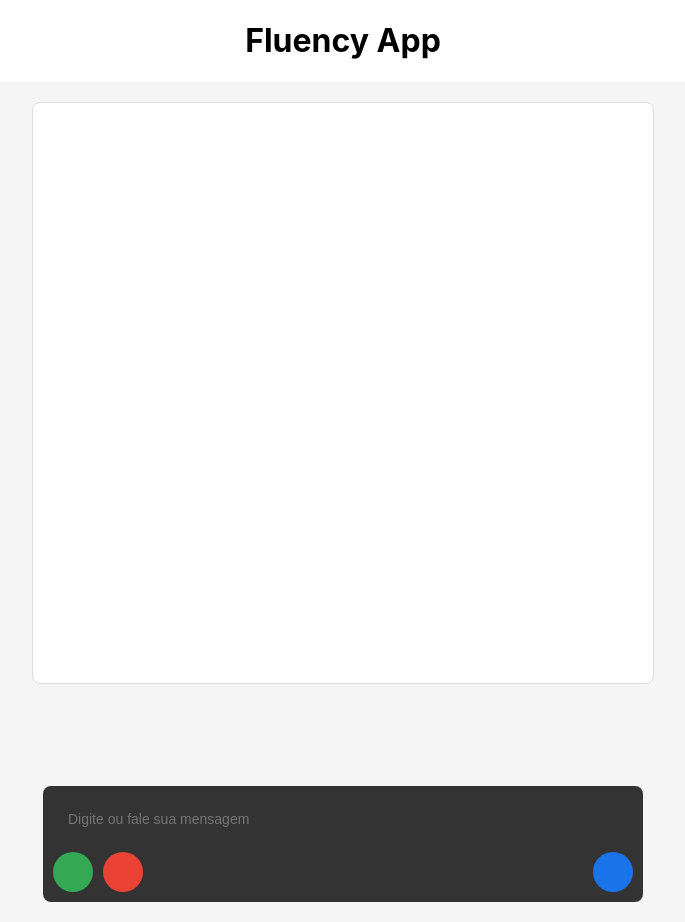
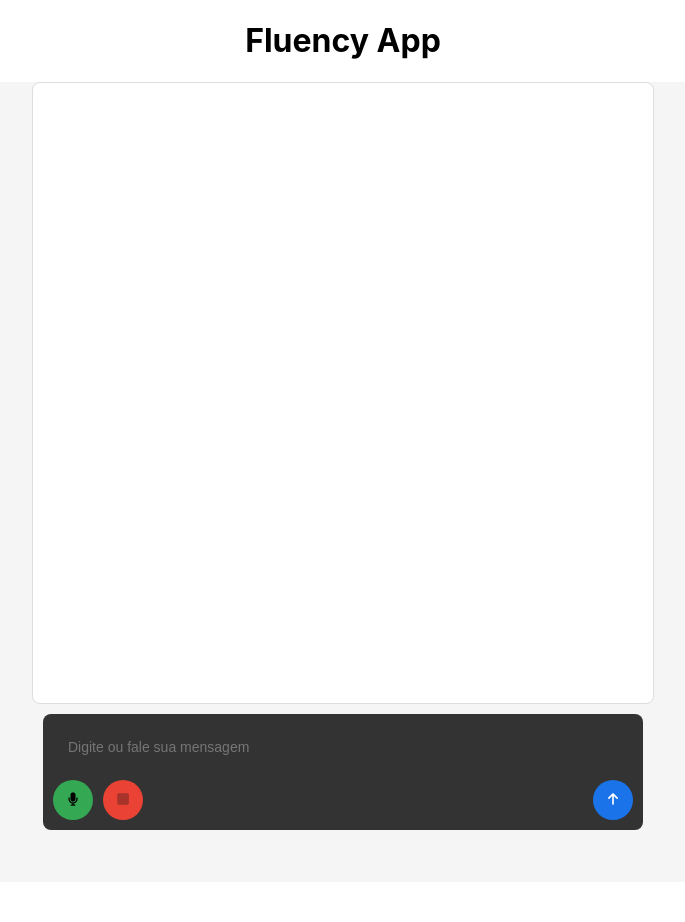
Before and after one commit to joshuadias06/my_fluency-front-end, a React (Create React App) app: page / in a window 1280 px wide. Shown: the whole page, without its empty margins (297-982 px from the left). After the commit the page ends 882 px from the top, so only its background shows below. Built offline with nearby package versions, Linux system fonts and the light colour scheme.

Commit message:
Adjustment Style Prompt

```diff
--- a/public/index.html
+++ b/public/index.html
@@ -3,6 +3,7 @@
   <head>
     <meta charset="utf-8" />
     <link rel="icon" href="%PUBLIC_URL%/favicon.ico" />
+    <link rel="stylesheet" href="https://cdnjs.cloudflare.com/ajax/libs/font-awesome/6.0.0-beta3/css/all.min.css" />
     <meta name="viewport" content="width=device-width, initial-scale=1" />
     <meta name="theme-color" content="#000000" />
     <meta
--- a/src/ChatRecorder.css
+++ b/src/ChatRecorder.css
@@ -1,16 +1,16 @@
 .chat-recorder {
     display: flex;
     flex-direction: column;
-    justify-content: space-between;
+    justify-content: flex-start; /* Ajusta para que os itens fiquem no topo */
     align-items: center;
-    height: 100vh;
-    padding: 20px;
+    height: 100vh; /* Garante que ocupe toda a altura da tela */
+    padding: 0; /* Remove qualquer padding extra */
     background-color: #f5f5f5;
     font-family: Arial, sans-serif;
   }
 
   .chat-window {
-    flex: 1;
+    flex-grow: 1; /* Ocupa o restante do espaço disponível */
     width: 100%;
     max-width: 600px;
     border: 1px solid #ddd;
@@ -19,7 +19,7 @@
     overflow-y: auto;
     background-color: white;
     margin-bottom: 10px;
-    max-height: 70%;
+    max-height: calc(100vh - 200px); /* Ajuste para garantir que o chat ocupe o restante da tela */
   }
 
   .chat-message {
@@ -33,8 +33,6 @@
   .chat-input-wrapper {
     width: 100%;
     max-width: 600px;
-    margin-top: 0;
-    margin-bottom: 0;
     background-color: #333;
     padding: 10px;
     border-radius: 8px;
```
